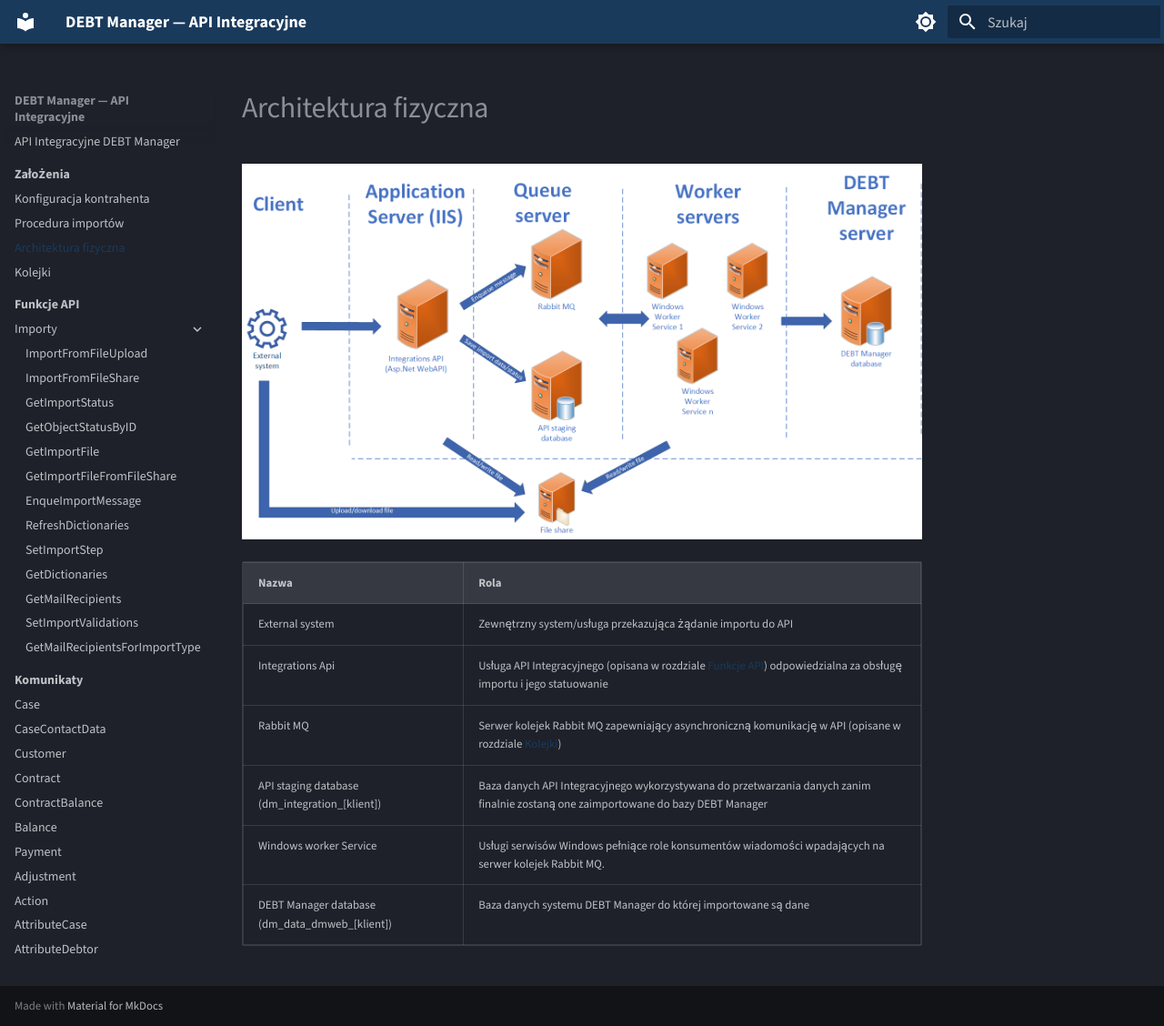
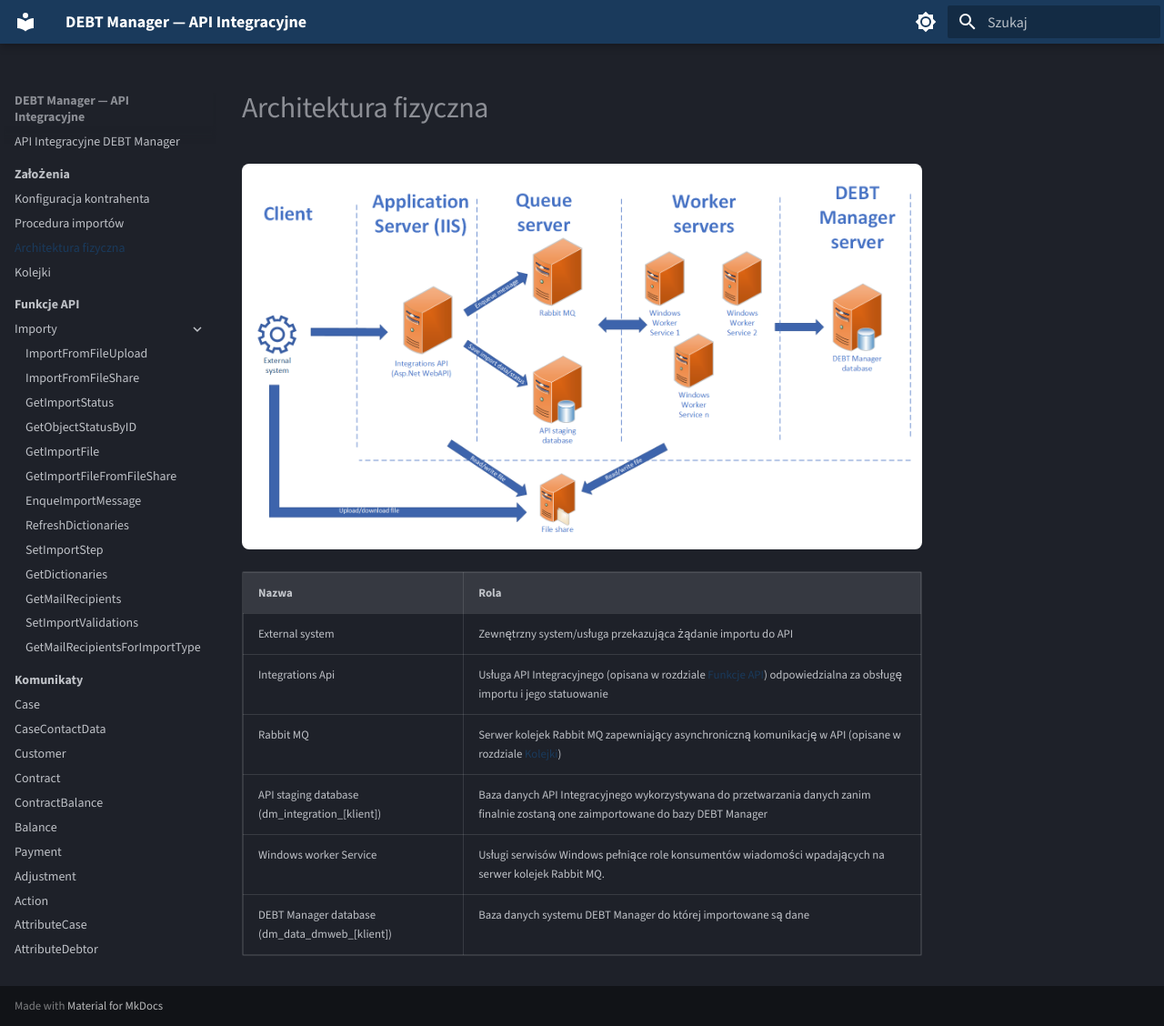
Before and after one commit to oskar-bialek-bakk/intrum-integration-api-docs, an MkDocs documentation site: the page built from docs/architektura/index.md, in a window 1280 px wide and 1128 px high. Shown: the whole window at 91% size. Built offline with MkDocs 1.6.1 and Material for MkDocs 9.7.7, drawn with Linux system fonts in a browser that asks for light colours.

Commit message:
Sync integration-api docs from murtni

```diff
--- a/docs/stylesheets/extra.css
+++ b/docs/stylesheets/extra.css
@@ -47,6 +47,14 @@
   min-width: 250px;
 }
 
+/* Diagrams — white background for dark theme compatibility */
+.mxgraph,
+.md-typeset img[src$=".png"] {
+  background-color: #ffffff;
+  border-radius: 8px;
+  padding: 12px;
+}
+
 /* Scrollable table wrapper */
 .md-typeset .md-typeset__scrollwrap {
   overflow-x: auto;
```
